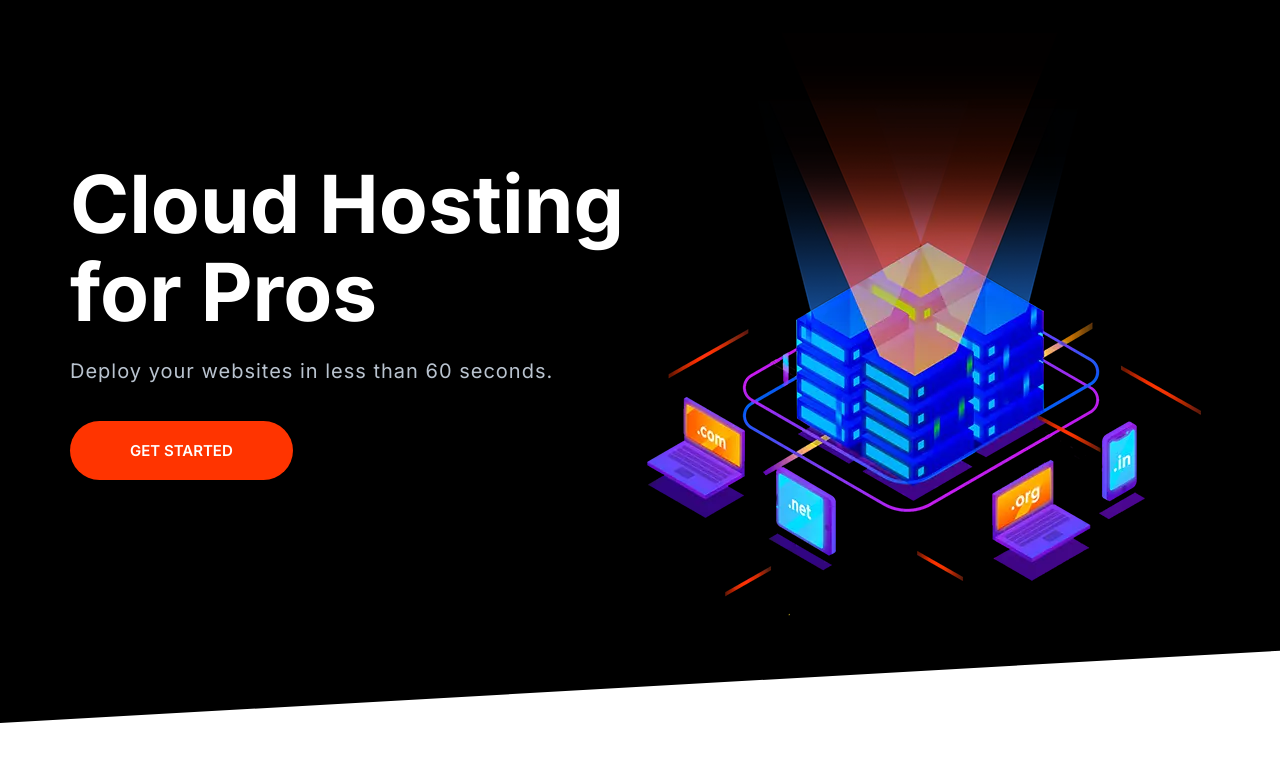
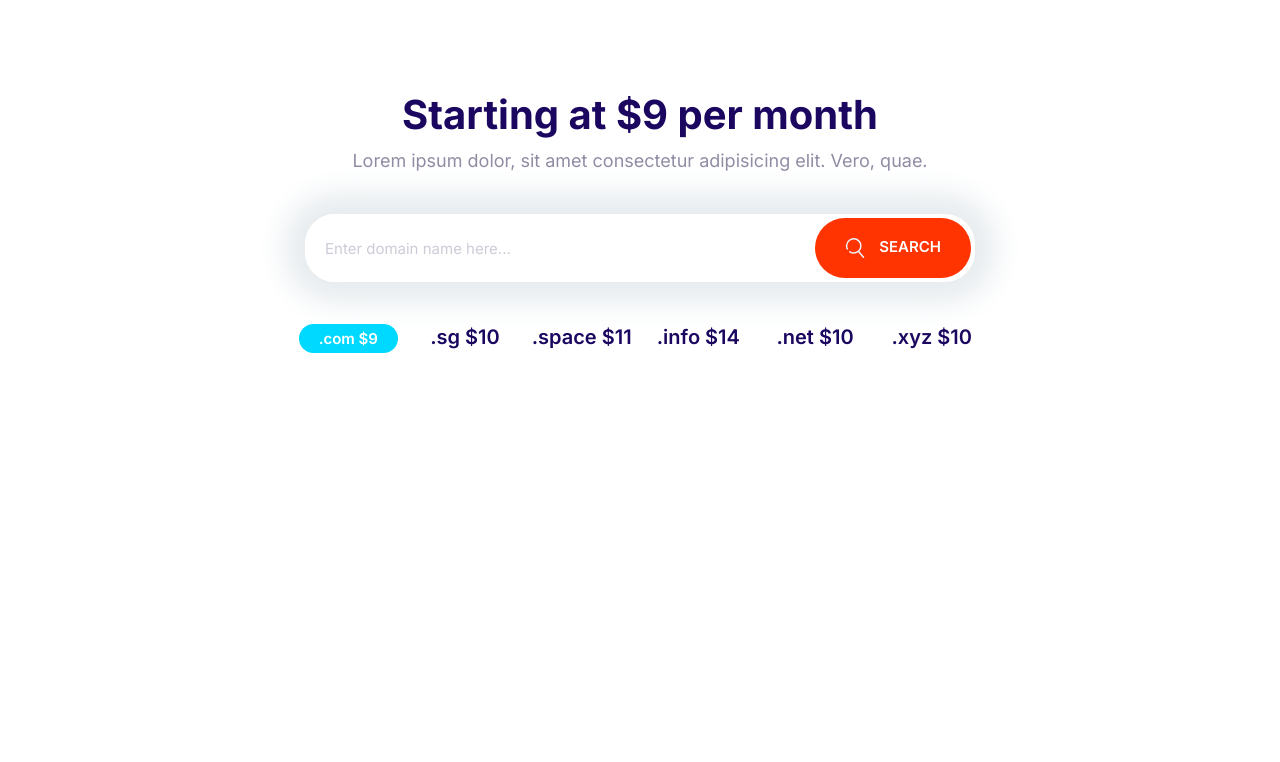
Before and after one commit to seongbaelee/moshify, a plain HTML site: page index.html in a window 1280 px wide. Drawn offline with Linux system fonts and the light colour scheme.

Commit message:
Build domain_block component.

```diff
--- a/css/styles.css
+++ b/css/styles.css
@@ -208,10 +208,18 @@ a {
   font-size: 1.8rem;
   font-weight: 600;
   margin: 1rem 0;
+  outline: 0;
   padding: 2rem 3rem;
   text-align: center;
   text-transform: uppercase;
   white-space: nowrap;
+}
+
+.btn .icon {
+  width: 2rem;
+  height: 2rem;
+  margin-right: 1rem;
+  vertical-align: middle;
 }
 
 .btn--primary {
@@ -715,3 +723,29 @@ a {
     align-self: center;
   }
 }
+
+/* Domain Block */
+
+.block-domain .input-group {
+  box-shadow: 0 0 30px 20px #e6ebee;
+  border: 0;
+  margin: 4rem auto;
+  max-width: 670px;
+}
+
+.block-domain__prices {
+  display: grid;
+  grid-template-columns: repeat(3, 1fr);
+  grid-template-rows: repeat(2, 6rem);
+  font-size: 2rem;
+  font-weight: 600;
+  justify-items: center;
+  max-width: 700px;
+  margin: 0 auto;
+}
+
+@media screen and (min-width: 768px) {
+  .block-domain__prices {
+    grid-template-columns: repeat(auto-fit, minmax(10rem, 1fr));
+  }
+}
--- a/index.html
+++ b/index.html
@@ -15,27 +15,36 @@
     <title>Document</title>
   </head>
   <body>
-    <section class="block block--dark block--skewed-left hero">
-      <div class="container grid grid--1x2">
-        <header class="block__header hero__content">
-          <h1 class="block__heading">Cloud Hosting for Pros</h1>
-          <p class="hero__tagline">
-            Deploy your websites in less than 60 seconds.
-          </p>
-          <a href="" class="btn btn--accent btn--stretched">Get Started</a>
-        </header>
-        <picture>
-          <source
-            type="image/webp"
-            srcset="images/banner.webp 1x, images/banner@2x.webp 2x"
-          />
-          <source
-            type="image/png"
-            srcset="images/banner.png 1x, images/banner@2x.png 2x"
-          />
-          <img class="hero__image" src="images/banner.png" alt="" />
-        </picture>
+    <section class="block container block-domain">
+      <header class="block__header">
+        <h2>Starting at $9 per month</h2>
+        <p>
+          Lorem ipsum dolor, sit amet consectetur adipisicing elit. Vero, quae.
+        </p>
+      </header>
+      <div class="input-group">
+        <input
+          placeholder="Enter domain name here..."
+          class="input"
+          type="text"
+          name=""
+          id=""
+        />
+        <button class="btn btn--accent">
+          <svg class="icon icon--white">
+            <use xlink:href="images/sprite.svg#search"></use>
+          </svg>
+          Search
+        </button>
       </div>
+      <ul class="list block-domain__prices">
+        <li><span class="badge badge--secondary">.com $9</span></li>
+        <li>.sg $10</li>
+        <li>.space $11</li>
+        <li>.info $14</li>
+        <li>.net $10</li>
+        <li>.xyz $10</li>
+      </ul>
     </section>
     <script src="js/main.js"></script>
   </body>
```
Also changed, not shown: components/Domain_blcok.html (added, +29 -0 lines).
